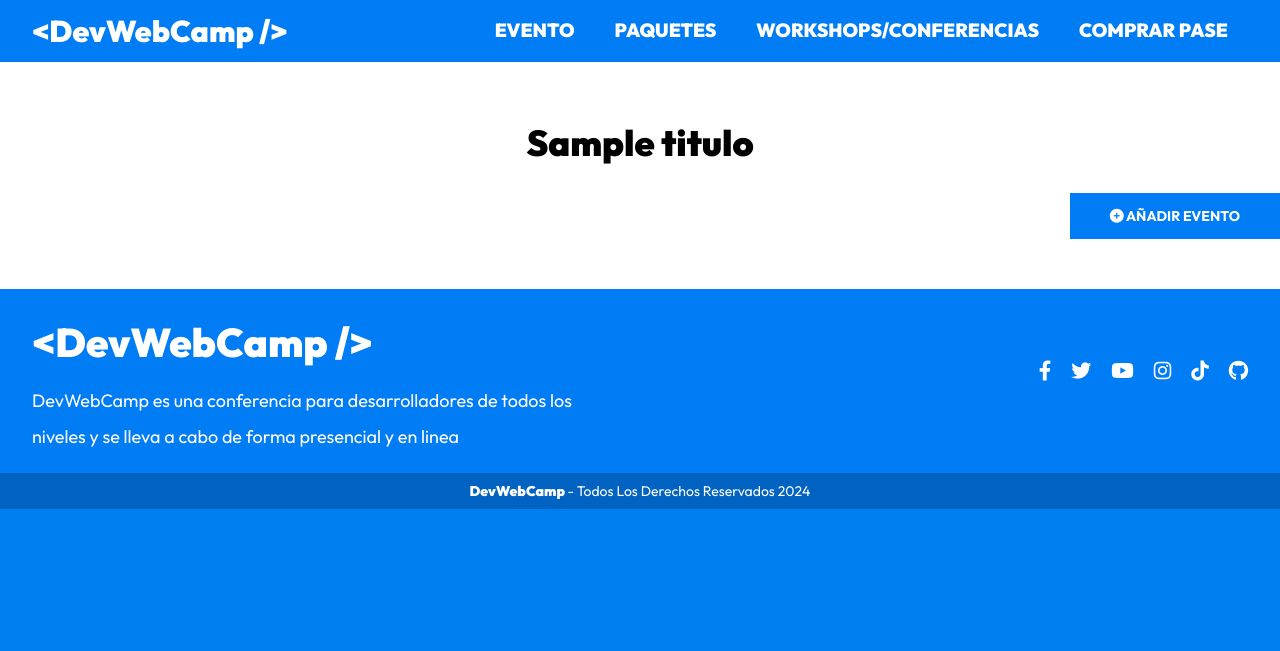
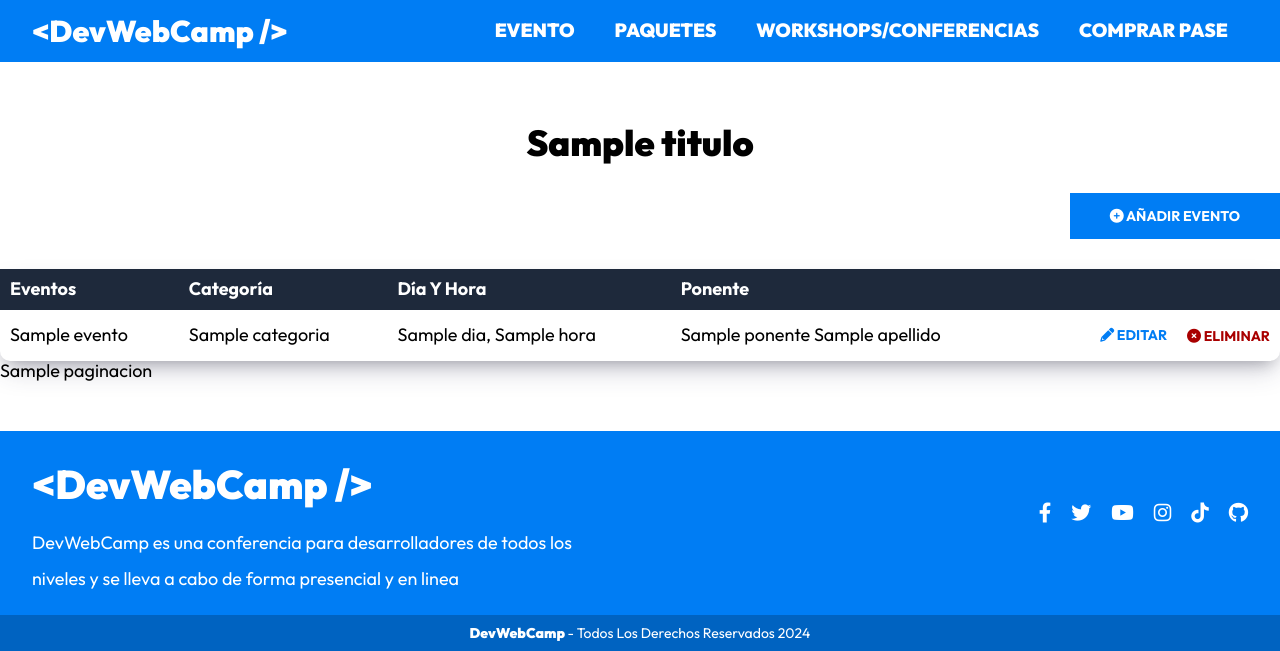
Before and after one commit to CANDELODS/DevWebCamp, a PHP site: template views/admin/eventos/index.php in a window 1280 px wide. Shown: the part 600-1251 px from the top of the page. Before the commit the page ends 1109 px from the top, so only its background shows below. Run offline with PHP 8.4, Linux system fonts and the light colour scheme; the template is opened without the code that fills it: most values are stand-ins (such as "Sample title", 1, 10 or a date in 2020); some libraries are stand-ins or nearby versions.

Commit message:
Se Completó La Tabla Para Mostrar Los Eventos Y Se Empezó A Trabajar El Edit De Cada Evento

```diff
--- a/public/index.php
+++ b/public/index.php
@@ -48,6 +48,9 @@ $router->post('/admin/ponentes/eliminar', [PonentesController::class, 'eliminar'
 $router->get('/admin/eventos', [EventosController::class, 'index']);
 $router->get('/admin/eventos/crear', [EventosController::class, 'crear']);
 $router->post('/admin/eventos/crear', [EventosController::class, 'crear']);
+$router->get('/admin/eventos/editar', [EventosController::class, 'editar']);
+$router->post('/admin/eventos/editar', [EventosController::class, 'editar']);
+
 
 $router->get('/api/eventos-horario', [APIEventos::class, 'index']);
 $router->get('/api/ponentes', [APIPonentes::class, 'index']);
--- a/views/admin/eventos/index.php
+++ b/views/admin/eventos/index.php
@@ -6,3 +6,62 @@
         Añadir Evento
     </a>
 </div>
+
+<div class="dashboard__contenedor">
+    <?php if(!empty($eventos)) { ?>
+    <table class="table">
+        <thead class="table__thead">
+            <tr>
+                <th scope="col" class="table__th">Eventos</th>
+                <th scope="col" class="table__th">Categoría</th>
+                <th scope="col" class="table__th">Día Y Hora</th>
+                <th scope="col" class="table__th">Ponente</th>
+                <th scope="col" class="table__th"></th> <!--Editar O Eliminar-->
+            </tr>
+        </thead>
+
+        <tbody class="table__tbody">
+            <?php foreach($eventos as $evento) { ?>
+                <tr class="table__tr">
+                    <td class="table__td">
+                        <?php echo $evento->nombre; ?>
+                    </td>
+                    <td class="table__td">
+                        <?php echo $evento->categoria->nombre; ?>
+                    </td>
+                    <td class="table__td">
+                        <?php echo $evento->dia->nombre . ", " . $evento->hora->hora; ?>
+                    </td>
+                    <td class="table__td">
+                        <?php echo $evento->ponente->nombre . " " . $evento->ponente->apellido; ?>
+                    </td>
+
+                    <td class="table__td--acciones">
+                        <a class="table__accion table__accion--editar" href="/admin/eventos/editar?id=<?php echo $evento->id; ?>">
+                            <i class="fa-solid fa-pencil"></i>
+                            Editar
+                        </a>
+
+                        <form action="/admin/ponentes/eliminar" method="POST" class="table__formulario">
+                            <input type="hidden" name="id" value="<?php echo $evento->id; ?>">
+                            <button class="table__accion table__accion--eliminar" type="submit">
+                                <i class="fa-solid fa-circle-xmark"></i>
+                                Eliminar
+                            </button>
+                        </form>
+                    </td>
+                </tr>
+
+            <?php } ?>
+        </tbody>
+    </table>
+
+    <?php }else{ ?>
+        <p class="text-center">No Hay Eventos Aún</p>
+    <?php } ?>
+
+</div>
+
+<?php
+    echo $paginacion;
+?>
--- a/views/admin/ponentes/index.php
+++ b/views/admin/ponentes/index.php
@@ -14,7 +14,7 @@
             <tr>
                 <th scope="col" class="table__th">Nombre</th>
                 <th scope="col" class="table__th">Ubicación</th>
-                <th scope="col" class="table__th"></th>
+                <th scope="col" class="table__th"></th> <!--Editar O Eliminar-->
             </tr>
         </thead>
 
```
Also changed, not shown: controllers/EventosController.php (+73 -1 lines), src/js/horas.js (+24 -6 lines), views/admin/eventos/editar.php (added, +21 -0 lines), views/admin/eventos/formulario.php (+8 -3 lines), public/build/js/bundle.min.js, 1 other file.
